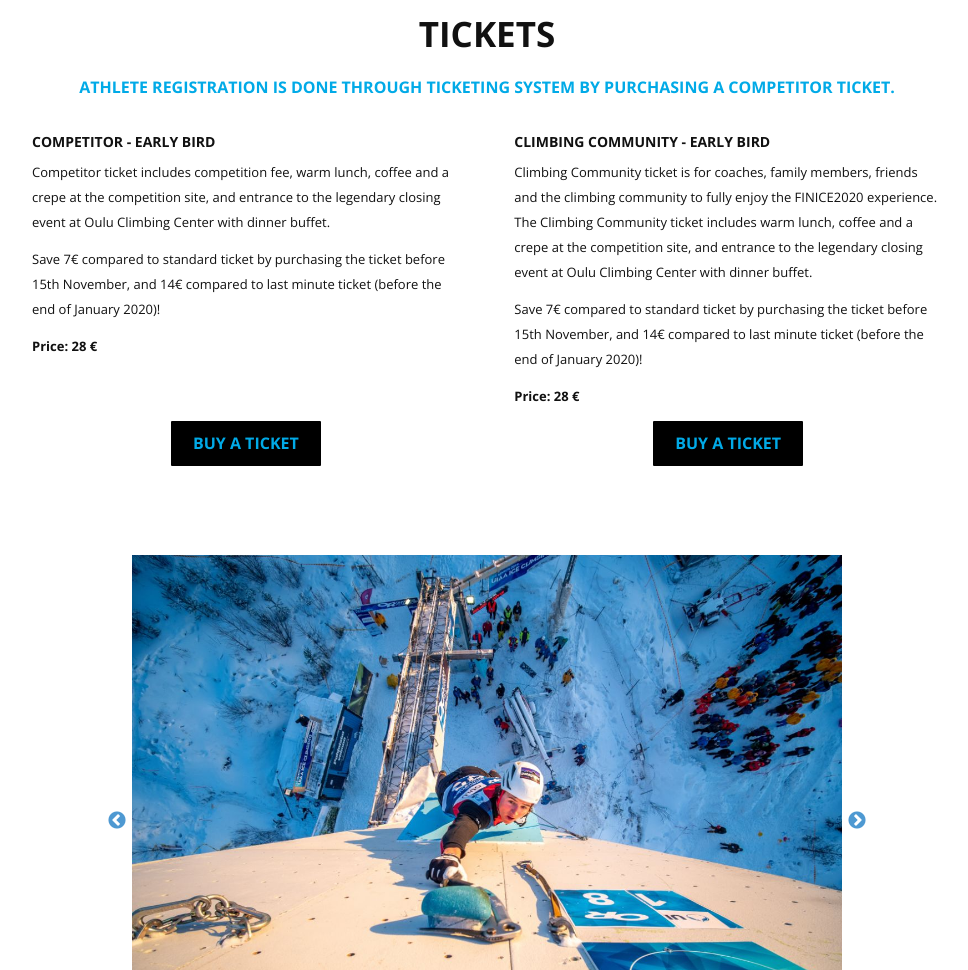
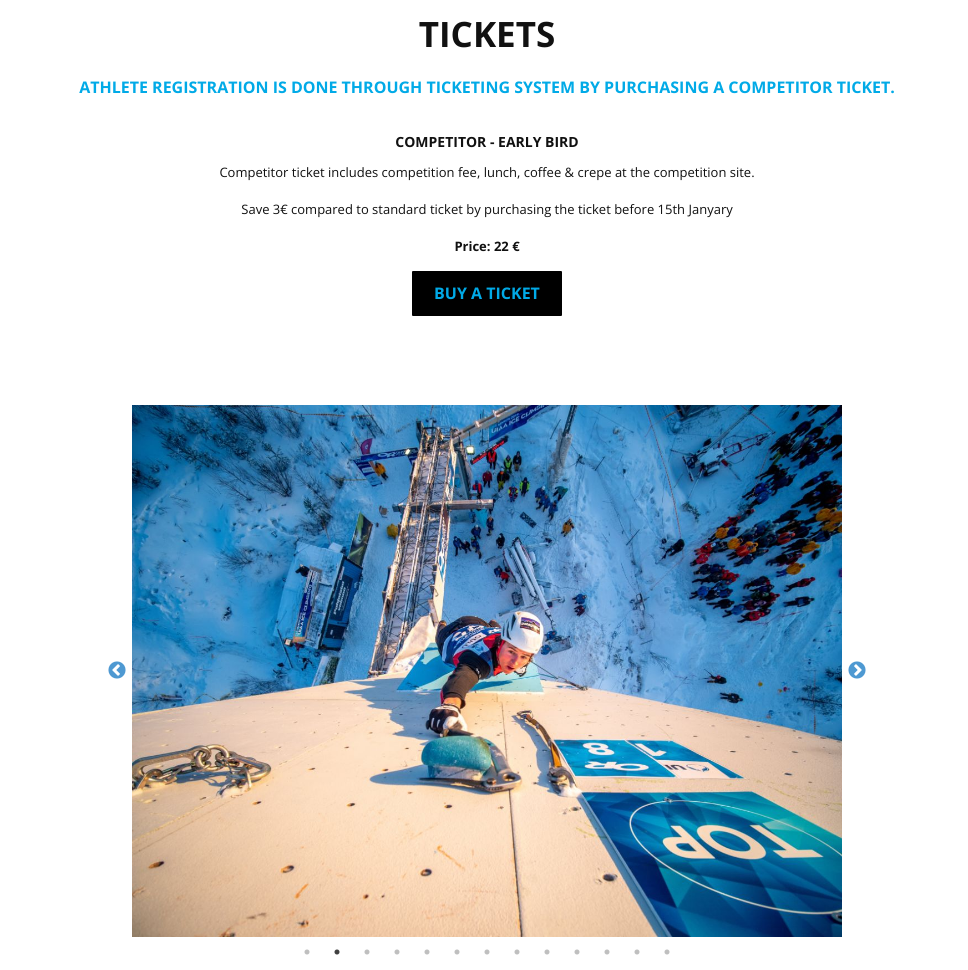
Before and after one commit to Finice-net/finice2021.com, a plain HTML site: page index.html in a window 1280 px wide. Shown: the part 1500-2470 px from the top of the page, without its empty margins (153-1121 px from the left). Drawn offline with nearby package versions, Linux system fonts and the light colour scheme.

Commit message:
updated tickets links

```diff
--- a/index.html
+++ b/index.html
@@ -138,25 +138,15 @@
 			</div>
 			<div id="ticket-types" class="column-row wrapper narrow">
 
-				<div class="column parts-2">
+				<div class="column single centered">
 
 					<div class="ticket-text">
 						<h3 class="upper">Competitor - early bird</h3>
-						<p>Competitor ticket includes competition fee, warm lunch, coffee and a crepe at the competition site, and entrance to the legendary closing event at Oulu Climbing Center with dinner buffet.</p>
-						<p>Save 7€ compared to standard ticket by purchasing the ticket before 15th November, and 14€ compared to last minute ticket (before the end of January 2020)!</p>
-						<p><strong>Price: 28 &euro;</strong></p>
+						<p>Competitor ticket includes competition fee, lunch, coffee & crepe at the competition site.</p>
+						<p> Save 3€ compared to standard ticket by purchasing the ticket before 15th Janyary</p>
+						<p><strong>Price: 22 &euro;</strong></p>
 					</div>
-					<p class="upper centered"><a class="button" href="https://finice2020.eventbrite.com" target="_blank">Buy a ticket</a></p>
-
-				</div><div class="column parts-2">
-
-					<div class="ticket-text">
-						<h3 class="upper">Climbing community - early bird</h3>
-						<p>Climbing Community ticket is for coaches, family members, friends and the climbing community to fully enjoy the FINICE2020 experience. The Climbing Community ticket includes warm lunch, coffee and a crepe at the competition site, and entrance to the legendary closing event at Oulu Climbing Center with dinner buffet.</p>
-						<p>Save 7€ compared to standard ticket by purchasing the ticket before 15th November, and 14€ compared to last minute ticket (before the end of January 2020)!</p>
-						<p><strong>Price: 28 &euro;</strong></p>
-					</div>
-					<p class="upper centered"><a class="button" href="https://finice2020.eventbrite.com" target="_blank">Buy a ticket</a></p>
+					<p class="upper centered"><a class="button" href="https://finice2021.eventbrite.com" target="_blank">Buy a ticket</a></p>
 
 				</div>
 
```
